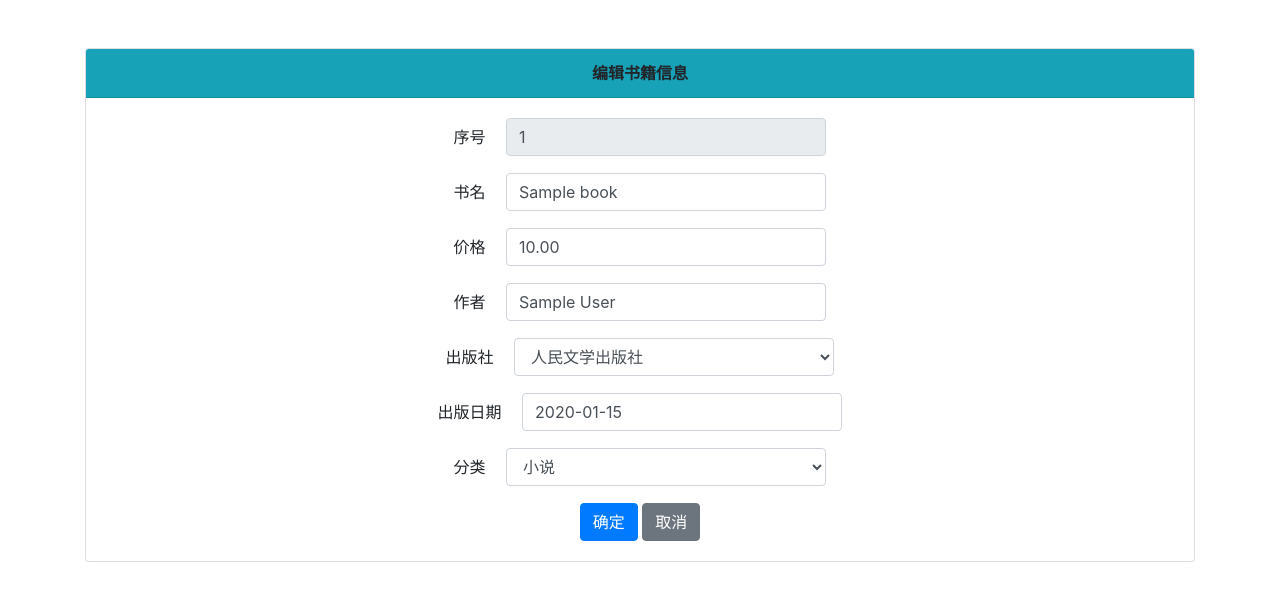
After one commit to RyanQAQ/book_manage_system, a Django app: page /edit/1 in a window 1280 px wide. The commit adds this page. Shown: the top 601 px of the page. Run offline with Django 3.2, Linux system fonts and the light colour scheme; tables that the repository leaves empty hold one stand-in row (values such as "Sample post"); some libraries are stand-ins or nearby versions.

Commit message:
完成编辑功能

```diff
--- a/library/models.py
+++ b/library/models.py
@@ -3,8 +3,8 @@ import datetime
 
 
 class Publisher(models.Model):
-    name = models.CharField(max_length=32, verbose_name='出版社名字')
-    city = models.CharField(max_length=16, verbose_name='出版社所在城市')
+    name = models.CharField(max_length=10, verbose_name='出版社名字')
+    city = models.CharField(max_length=6, verbose_name='出版社所在城市')
 
     class Meta:
         db_table = 'publishers'
@@ -13,7 +13,7 @@ class Publisher(models.Model):
 
 
 class Sort(models.Model):
-    name = models.CharField(max_length=16, verbose_name='分类名')
+    name = models.CharField(max_length=6, verbose_name='分类名')
 
     class Meta:
         db_table = 'sort'
@@ -22,9 +22,9 @@ class Sort(models.Model):
 
 
 class Book(models.Model):
-    name = models.CharField(max_length=32, verbose_name='书名')
+    name = models.CharField(max_length=10, verbose_name='书名')
     price = models.DecimalField(max_digits=5, decimal_places=2, verbose_name='价格')
-    author = models.CharField(max_length=32, verbose_name='作者')
+    author = models.CharField(max_length=10, verbose_name='作者')
     pub_date = models.DateField(default=datetime.date, verbose_name='出版日期')
     publisher = models.ForeignKey(Publisher, on_delete=models.PROTECT, verbose_name='出版社')
     sort = models.ForeignKey(Sort, on_delete=models.PROTECT, verbose_name='分类')
--- /dev/null
+++ b/library/static/css/edit.css
@@ -0,0 +1,5 @@
+.form-control {
+    display: inline-block;
+    width: 30%;
+    margin-left: 1rem;
+}
--- a/library/static/css/index.css
+++ b/library/static/css/index.css
@@ -3,3 +3,9 @@
     max-width: 1200px !important;
   }
 }
+
+.col {
+  padding: 5px !important ;
+  margin-bottom: 5px;
+  line-height: 40px;
+}
--- /dev/null
+++ b/library/templatetags/tags.py
@@ -0,0 +1,4 @@
+from django import template
+from ..models import Book, Publisher, Sort
+
+register =template.Library()
--- a/library/views.py
+++ b/library/views.py
@@ -1,4 +1,5 @@
-from django.conf import settings
+import pymysql
+from django.shortcuts import render, HttpResponse, redirect
 from django.views import generic
 from library.models import Publisher, Book, Sort
 
@@ -7,3 +8,32 @@ class IndexView(generic.ListView):
     model = Book
     template_name = 'index.html'
     context_object_name = 'books'
+
+
+def edit(request, edit_id):
+    book_obj = Book.objects.get(id=edit_id)
+    return render(request, 'edit.html', {'book_obj': book_obj})
+
+
+def save_edit(request, edit_id):
+    book_obj = Book.objects.get(id=edit_id)
+    name = request.POST['name']
+    price = request.POST['price']
+    author = request.POST['author']
+    publisher = request.POST['publisher']
+    pubdate = request.POST['pubdate']
+    sort = request.POST['sort']
+    publisher_id = Publisher.objects.get(name=publisher).id
+    sort_id = Sort.objects.get(name=sort).id
+
+    conn = pymysql.connect(host='121.199.28.54', port=3306, user='root', passwd='lyk0915',
+                           db='book_manage_sys', charset='utf8')
+    cursor = conn.cursor(cursor=pymysql.cursors.DictCursor)
+    sql = "update books set name='{0}', price={1}, author='{2}', publisher_id={3}, pub_date='{4}', sort_id={5} " \
+          "where id={6}".format(name,price,author,publisher_id,pubdate,sort_id,edit_id)
+    print(sql)
+    cursor.execute(sql)
+    conn.commit()
+    cursor.close()
+    conn.close()
+    return redirect('/')
--- a/mysite/urls.py
+++ b/mysite/urls.py
@@ -15,9 +15,11 @@ Including another URLconf
 """
 from django.contrib import admin
 from django.urls import path
-from library.views import IndexView
+from library.views import IndexView, edit, save_edit
 
 urlpatterns = [
     path('admin/', admin.site.urls),
     path('', IndexView.as_view(), name='index'),
+    path('edit/<edit_id>', edit, name='edit'),
+    path('save_edit/<edit_id>', save_edit, name='save_edit'),
 ]
--- a/requirements.txt
+++ b/requirements.txt
@@ -1,3 +1,5 @@
 Django==2.2.13
+mysqlclient==2.0.2
+PyMySQL==0.10.1
 pytz==2020.4
 sqlparse==0.4.1
--- /dev/null
+++ b/templates/edit.html
@@ -0,0 +1,83 @@
+{% load static %}
+<!DOCTYPE html>
+<html lang="en">
+<head>
+    <meta charset="UTF-8">
+    <title>编辑书籍信息</title>
+    <link href="https://cdn.bootcdn.net/ajax/libs/twitter-bootstrap/4.3.0/css/bootstrap.css" rel="stylesheet">
+    <script src="https://cdn.staticfile.org/jquery/3.2.1/jquery.min.js"></script>
+    <script src="https://cdn.staticfile.org/popper.js/1.15.0/umd/popper.min.js"></script>
+    <script src="https://cdn.staticfile.org/twitter-bootstrap/4.3.1/js/bootstrap.min.js"></script>
+    <link href="https://netdna.bootstrapcdn.com/font-awesome/4.7.0/css/font-awesome.min.css" rel="stylesheet">
+    <link href="{% static 'css/edit.css' %}" rel="stylesheet">
+</head>
+<body>
+<div class="container mt-5">
+    <div class="card">
+        <div class="card-header bg-info text-center font-weight-bold">编辑书籍信息</div>
+        <div class="card-body">
+            <form action="{% url 'save_edit' book_obj.id %}" class="text-center" method="post">
+                {% csrf_token %}
+                <div class="form-group">
+                    <label for="bookid">序号</label>
+                    <input class="form-control" name="name" id="bookid" disabled value="{{ book_obj.id }}">
+                </div>
+                <div class="form-group">
+                    <label for="bookname">书名</label>
+                    <input class="form-control" name="name" id="bookname" maxlength="10" value="{{ book_obj.name }}">
+                </div>
+                <div class="form-group">
+                    <label for="bookprice">价格</label>
+                    <input class="form-control" name="price" id="bookprice" maxlength="6" value="{{ book_obj.price }}">
+                </div>
+                <div class="form-group">
+                    <label for="bookauthor">作者</label>
+                    <input class="form-control" name="author" id="bookauthor" maxlength="10"
+                           value="{{ book_obj.author }}">
+                </div>
+                <div class="form-group">
+                    <label for="bookpublisher">出版社</label>
+                    <select name="publisher" class="form-control" id="bookpublisher">
+                        <option {% if book_obj.publisher.name == '人民文学出版社' %} selected {% endif %}>人民文学出版社</option>
+                        <option {% if book_obj.publisher.name == '辽海出版社' %} selected {% endif %}>辽海出版社</option>
+                        <option {% if book_obj.publisher.name == '清华大学出版社' %} selected {% endif %}>清华大学出版社</option>
+                        <option {% if book_obj.publisher.name == '高等教育出版社' %} selected {% endif %}>高等教育出版社</option>
+                        <option {% if book_obj.publisher.name == '广州出版社' %} selected {% endif %}>广州出版社</option>
+                        <option {% if book_obj.publisher.name == '机械工业出版社' %} selected {% endif %}>机械工业出版社</option>
+                        <option {% if book_obj.publisher.name == '中国华侨出版社' %} selected {% endif %}>中国华侨出版社</option>
+                        <option {% if book_obj.publisher.name == '北京联合出版社' %} selected {% endif %}>北京联合出版社</option>
+                    </select>
+                    {#                    <input class="form-control" name="publisher" id="bookpublisher" maxlength="10"#}
+                    {#                           value="{{ book_obj.publisher.name }}">#}
+                </div>
+                <div class="form-group">
+                    <label for="bookpubdate">出版日期</label>
+                    <input class="form-control" name="pubdate" id="bookpubdate" maxlength="10"
+                           value="{{ book_obj.pub_date|date:"Y-m-d" }}">
+                </div>
+                <div class="form-group">
+                    <label for="booksort">分类</label>
+                    <select name="sort" class="form-control" id="booksort">
+                        <option {% if book_obj.sort.name == '小说' %} selected {% endif %}>小说</option>
+                        <option {% if book_obj.sort.name == '文史' %} selected {% endif %}>文史</option>
+                        <option {% if book_obj.sort.name == '社会科学' %} selected {% endif %}>社会科学</option>
+                        <option {% if book_obj.sort.name == '少儿' %} selected {% endif %}>少儿</option>
+                        <option {% if book_obj.sort.name == '教材' %} selected {% endif %}>教材</option>
+                        <option {% if book_obj.sort.name == '计算机' %} selected {% endif %}>计算机</option>
+                    </select>
+                    {#                    <input class="form-control" name="sort" id="booksort" maxlength="6"#}
+                    {#                           value="{{ book_obj.sort.name }}">#}
+                </div>
+                <button type="submit" class="btn btn-primary">确定</button>
+                <button type="button" class="btn btn-secondary" onclick="back()">取消</button>
+            </form>
+        </div>
+    </div>
+</div>
+</body>
+<script>
+    function back() {
+        location.href='/'
+    }
+</script>
+</html>
```
Also changed, not shown: templates/index.html (+41 -12 lines), library/templatetags/__init__.py (added).
